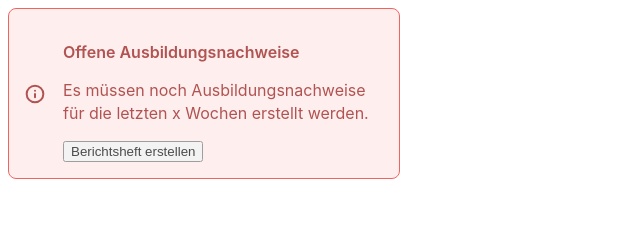
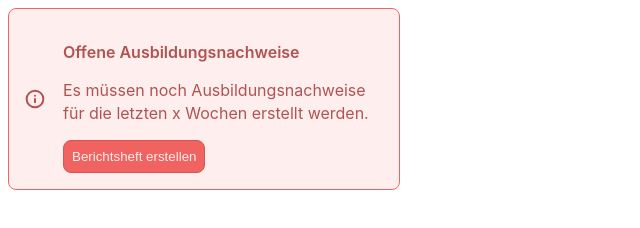
Before and after one commit to FIA-GSO/berichtsheft-coded-prototype-gruppe_4, a plain HTML site: page components.html in a window 1280 px wide. Shown: the whole page, without its empty margins (0-640 px from the left). Drawn offline with Linux system fonts and the light colour scheme.

Commit message:
Add Notification Buttons Styles

```diff
--- a/components.css
+++ b/components.css
@@ -11,6 +11,11 @@
     --sds-typography-body-size-medium: 16px;
     --sds-typography-body-font-weight-strong: 600;
     --sds-typography-body-font-weight-regular: 400;
+
+    --sds-size-space-200: 8px;
+    --sds-color-border-danger-secondary: #C00F0C;
+    --sds-color-background-danger-default: #EC221F;
+    --sds-color-text-danger-on-danger: #FEE9E7;
 }
 
 body {
@@ -46,7 +51,19 @@ body {
     padding-right: 10px;
 }
 
+.notification button {
+    display: flex;
+    padding: var(--sds-size-space-200);
+    justify-content: center;
+    align-items: center;
+    gap: var(--sds-size-space-200);
 
+    border-radius: var(--sds-size-radius-200);
+    border: var(--sds-size-stroke-border) solid var(--sds-color-border-danger-secondary);
+    background: var(--sds-color-background-danger-default);
+
+    color: var(--sds-color-text-danger-on-danger)
+}
 
 .menu {
 
```
